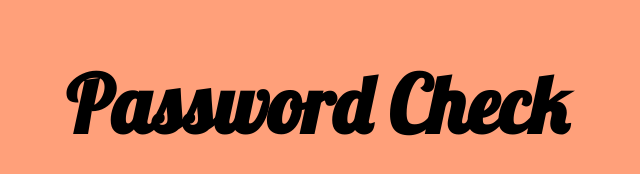
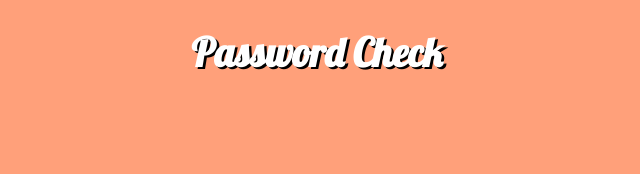
Before and after one commit to EnricoCarruba/passwordcheck, a plain HTML site: page index.html in a window 1280 px wide. Shown: the whole page, without its empty margins (323-963 px from the left). Drawn offline with Linux system fonts and the light colour scheme.

Commit message:
add shadow effect to heading

```diff
--- a/index.html
+++ b/index.html
@@ -19,6 +19,6 @@
     <title>Document</title>
   </head>
   <body>
-    <h1 class="headings">Password Check</h1>
+    <h1 class="headings" id="main-heading">Password Check</h1>
   </body>
 </html>
--- a/style.css
+++ b/style.css
@@ -6,7 +6,12 @@ html {
 .headings {
   font-family: Lobster;
   text-align: center;
-  font-size: 5rem;
+  font-size: 2.5rem;
+}
+
+#main-heading {
+  color: white;
+  text-shadow: 0.15rem 0.15rem black;
 }
 
 @media screen and (min-width: 768px) {
```
